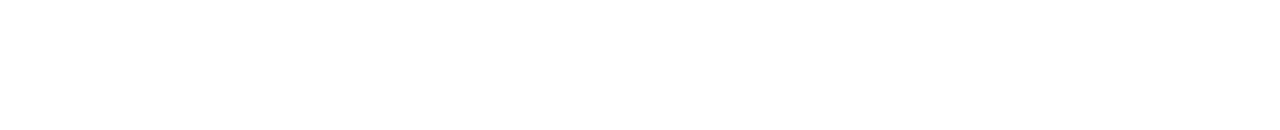
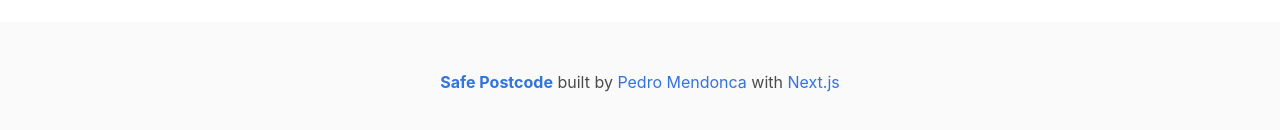
Before and after one commit to pedsm/safePostcode, a Next.js app: page / in a window 1280 px wide. Shown: the part 204-334 px from the top of the page. Built offline with nearby package versions, Linux system fonts and the light colour scheme; no server answers.

Commit message:
Minor fixes and README written

```diff
--- a/components/stats.js
+++ b/components/stats.js
@@ -12,7 +12,7 @@
                         } else if (crimes.length == 0) {
                             return (<>No records found for <strong>{postcode.toUpperCase()}</strong></>)
                         }
-                        return (<><strong>{crimes.length}</strong> records found for <strong>{postcode.toUpperCase()}</strong></>)
+                        return (<><strong>{crimes.length}</strong>&nbsp;records found for <strong>{postcode.toUpperCase()}</strong></>)
                     })()}
                 </p>
             </nav>
--- a/package.json
+++ b/package.json
@@ -1,6 +1,6 @@
 {
   "name": "safepostcode",
-  "version": "1.0.0",
+  "version": "1.0.1",
   "description": "",
   "main": "index.js",
   "dependencies": {
--- a/pages/index.js
+++ b/pages/index.js
@@ -1,4 +1,4 @@
-import React from 'react'
+import React, { Fragment } from 'react'
 import Crime from '../components/crime'
 import Stats from '../components/stats'
 import { fetchPostcodeInfo, fetchPoliceRecords } from '../utils/api'
@@ -18,7 +18,7 @@
     static async getInitialProps({ query }) {
         const postcode = query.postcode || ""
         const postcodeDetails = await fetchPostcodeInfo(postcode)
-        if(postcodeDetails == null) {
+        if (postcodeDetails == null) {
             return { postcode, crimes: [] }
         }
         const { latitude, longitude } = postcodeDetails
@@ -45,6 +45,7 @@
 
     render() {
         return (
+            <>
                 <section className="section">
                     <div className="container">
                         <h1 className="title">👮🏻‍♀Safe postcode</h1>
@@ -64,6 +65,12 @@
                         ))}
                     </div>
                 </section>
+                <footer style={{ boxShadow: "0 100vh 0 100vh #fafafa"}} class="footer">
+                    <div class="content has-text-centered">
+                        <a href="https://github.com/pedsm/safePostcode"><strong>Safe Postcode</strong></a>  built by <a href="https://github.com/pedsm">Pedro Mendonca</a> with <a href="https://nextjs.org/">Next.js</a>
+                    </div>
+                </footer>
+            </>
         )
     }
 }
```
Also changed, not shown: 1 other file (tests, documents, lock files or other folders). Lines whose indentation alone changed are shown as unchanged.
